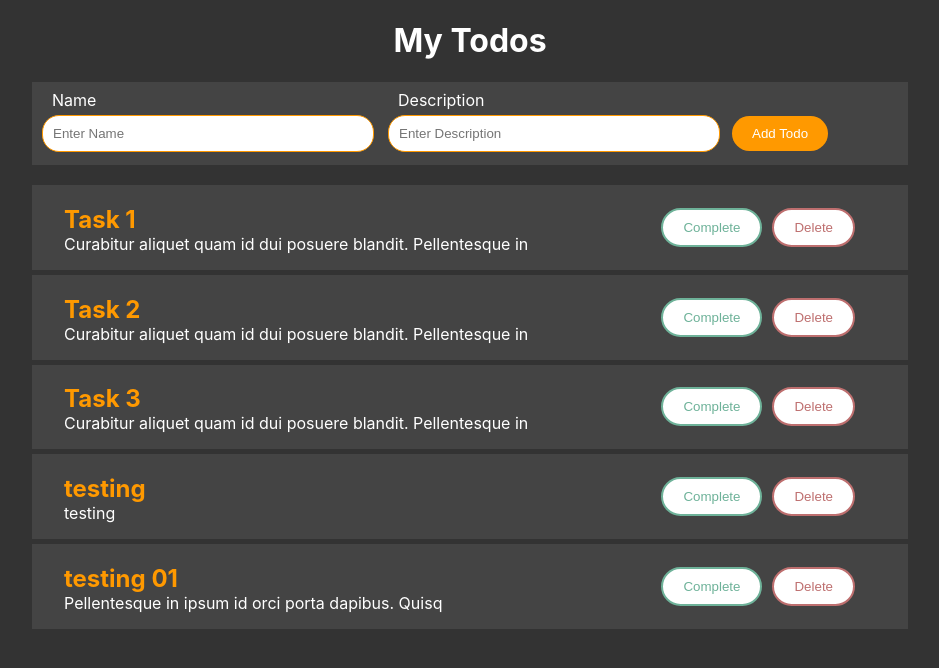
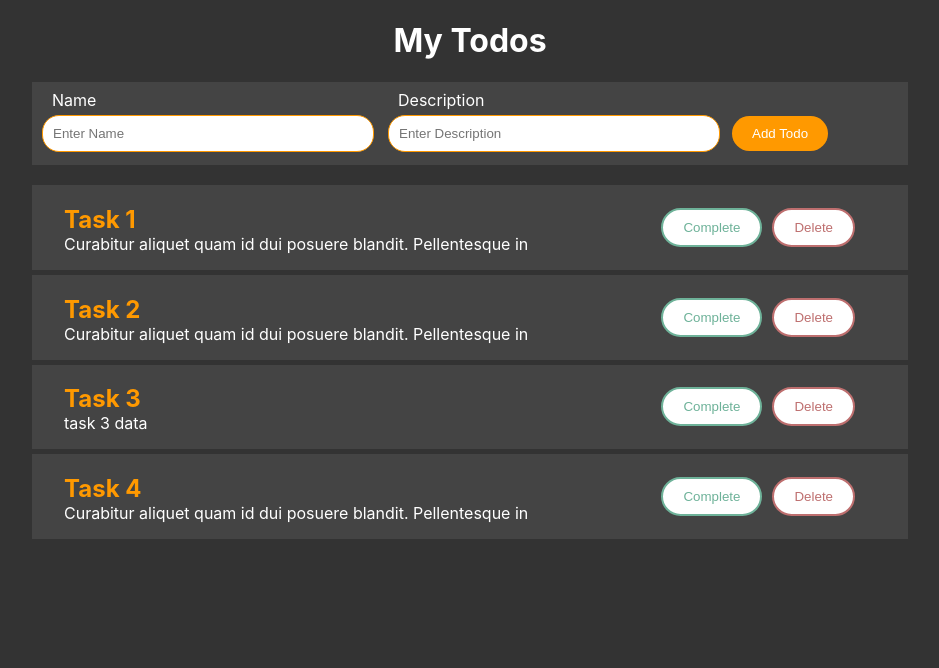
Before and after one commit to PrinceNiyonshuti/todos-react, a React (Create React App) app: page / in a window 1280 px wide. Shown: the top 668 px of the page, without its empty margins (170-1109 px from the left). Built offline with nearby package versions, Linux system fonts and the light colour scheme; data requests are answered from the project's data file.

Commit message:
added delete functionality

```diff
--- a/data/db.json
+++ b/data/db.json
@@ -12,18 +12,13 @@
     },
     {
       "name": "Task 3",
-      "description": "Curabitur aliquet quam id dui posuere blandit. Pellentesque in",
+      "description": "task 3 data",
       "id": 3
     },
     {
-      "name": "testing",
-      "description": "testing",
+      "name": "Task 4 ",
+      "description": "Curabitur aliquet quam id dui posuere blandit. Pellentesque in",
       "id": 4
-    },
-    {
-      "name": "testing 01",
-      "description": "Pellentesque in ipsum id orci porta dapibus. Quisq",
-      "id": 5
     }
   ]
 }
--- a/src/App.js
+++ b/src/App.js
@@ -1,6 +1,6 @@
 /** @format */
 
-import {  useState, useEffect } from "react";
+import { useState, useEffect } from "react";
 import Task from "./components/task";
 import AddForm from "./components/AddForm";
 import "./App.css";
@@ -8,6 +8,27 @@ import "./index.css";
 
 function App() {
 	const [taskData, setTaskData] = useState(null);
+
+	// Remove Task
+	const deleteTask = (TaskId) => {
+		// const newTasks = taskData.filter((task) => task.id !== TaskId);
+		// setTaskData(newTasks);
+
+		const deleteTask = fetch(`http://localhost:8000/taskList/` + TaskId, {
+			method: "DELETE",
+		}).then(() => {
+			fetch(`http://localhost:8000/taskList`)
+				.then((res) => {
+					return res.json();
+				})
+				.then((data) => {
+					setTaskData(data);
+				});
+		});
+
+		// setTaskData(...taskData, deleteTask);
+	};
+
 	// Retrieve all Tasks
 	useEffect(() => {
 		fetch(`http://localhost:8000/taskList`)
@@ -23,7 +44,9 @@ function App() {
 			<h1>My Todos</h1>
 			<AddForm setTaskData={setTaskData} />
 			<br />
-			<div>{taskData && <Task taskData={taskData} />}</div>
+			<div>
+				{taskData && <Task taskData={taskData} deleteTask={deleteTask} />}
+			</div>
 		</div>
 	);
 }
--- a/src/components/task.js
+++ b/src/components/task.js
@@ -2,7 +2,7 @@
 
 import React from "react";
 import "./task.css";
-function task({ taskData }) {
+function task({ taskData,deleteTask }) {
 
     return (
         <div>
@@ -14,7 +14,7 @@ function task({ taskData }) {
                     </div>
                     <div className="task-actions">
                         <button className="btn complete-btn" type="submit">Complete</button>
-                        <button className="btn delete-btn" type="submit">Delete</button>
+                        <button onClick={() => deleteTask(task.id)} className="btn delete-btn" type="submit">Delete</button>
                     </div>
                 </div>
 			))}
```
